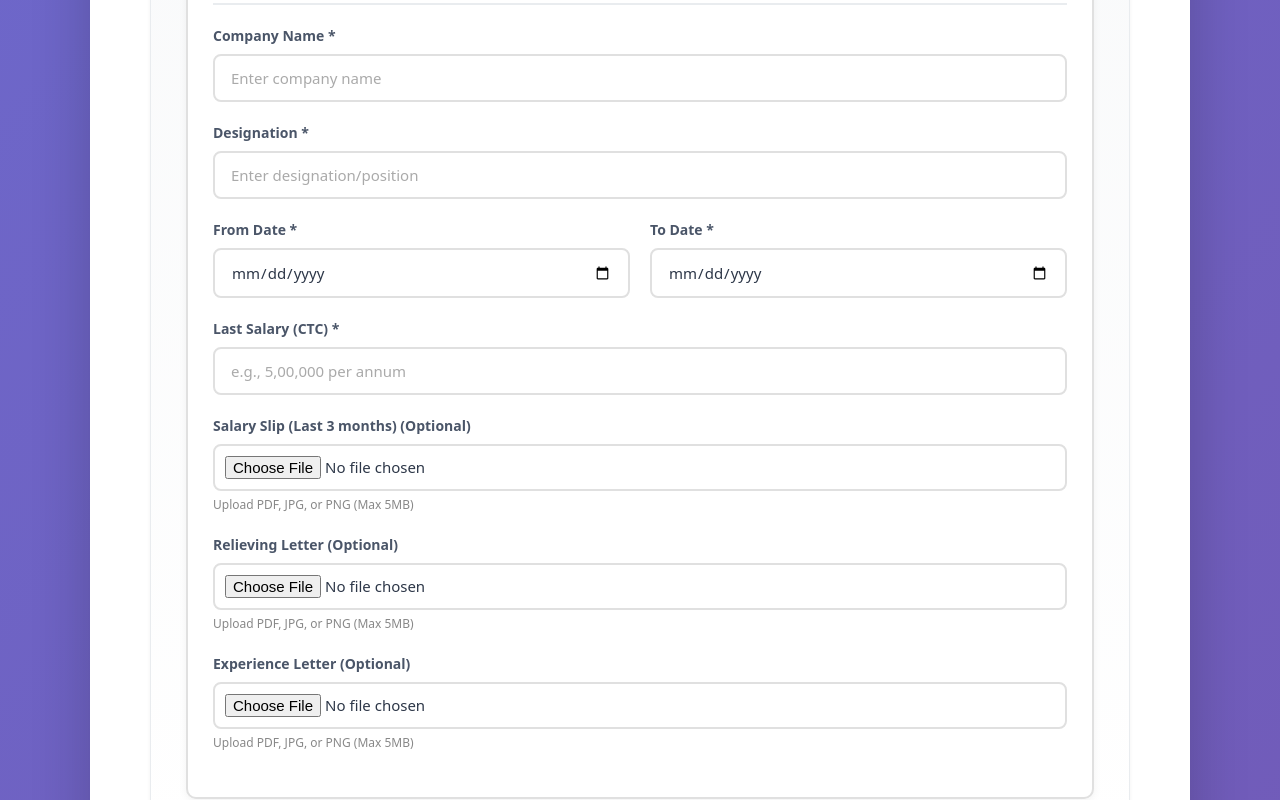
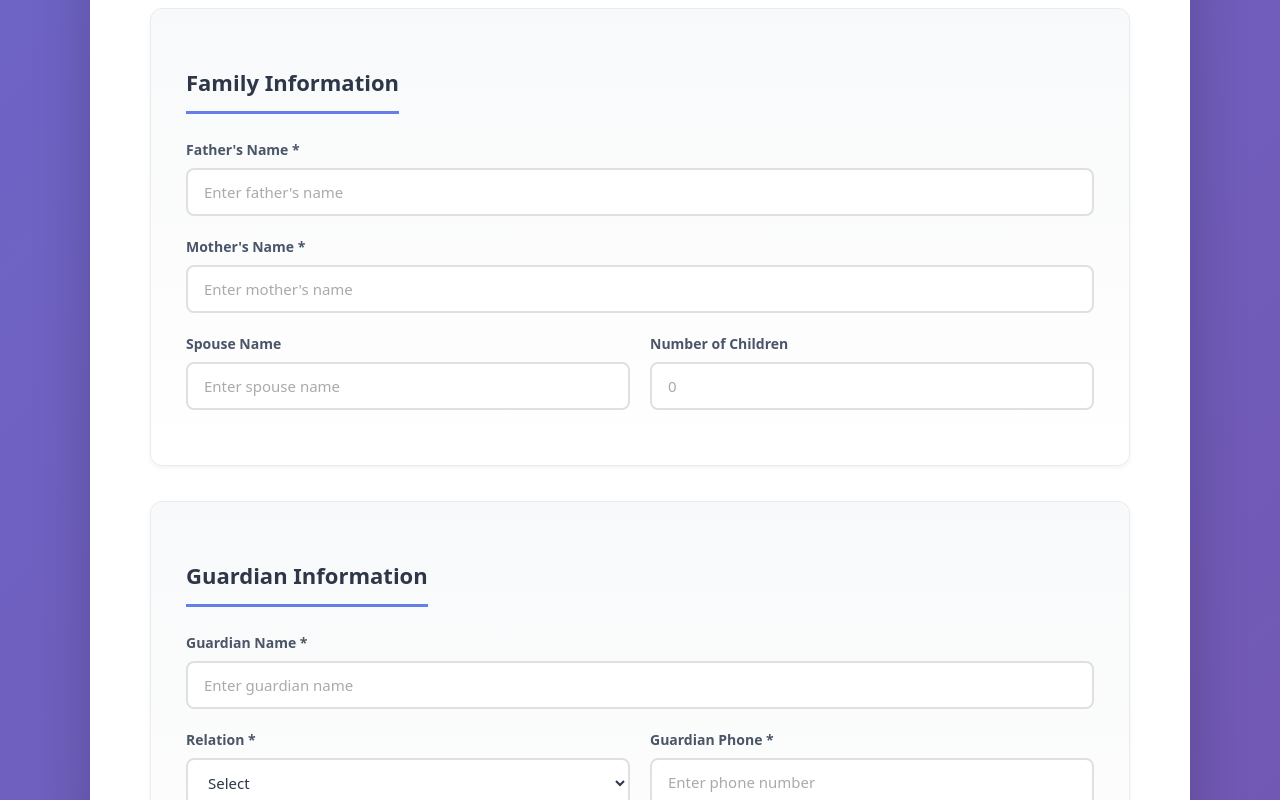
Before and after one commit to Ameesha-Katyayani/hrms-employee-form, a React (Vite) app: page / in a window 1280 px wide. Shown: the part 4580-5380 px from the top of the page. Built offline with nearby package versions, Linux system fonts and the light colour scheme.

Commit message:
removed the madatroy fiedls

```diff
--- a/src/pages/EmployeeForm.jsx
+++ b/src/pages/EmployeeForm.jsx
@@ -97,19 +97,7 @@ export default function EmployeeForm() {
     },
   ]);
 
-  const [workExperienceList, setWorkExperienceList] = useState([
-    {
-      id: 1,
-      companyName: "",
-      designation: "",
-      fromDate: "",
-      toDate: "",
-      salary: "",
-      salarySlip: null,
-      relievingLetter: null,
-      experienceLetter: null,
-    },
-  ]);
+  const [workExperienceList, setWorkExperienceList] = useState([]);
 
   const handleChange = (e) => {
     setForm({ ...form, [e.target.name]: e.target.value });
@@ -335,6 +323,11 @@ const handleWorkExperienceChange = (id, field, value) => {
 
       // 5. Upload work experience documents and insert records
       for (const exp of workExperienceList) {
+        // Skip empty work experience entries
+        if (!exp.companyName || !exp.designation) {
+          continue;
+        }
+
         let salarySlipUrl = null;
         let relievingLetterUrl = null;
         let experienceLetterUrl = null;
@@ -1044,7 +1037,7 @@ const handleWorkExperienceChange = (id, field, value) => {
               </div>
 
               <div className="form-group">
-                <label htmlFor={`companyName-${experience.id}`}>Company Name *</label>
+                <label htmlFor={`companyName-${experience.id}`}>Company Name</label>
                 <input
                   id={`companyName-${experience.id}`}
                   type="text"
@@ -1053,12 +1046,11 @@ const handleWorkExperienceChange = (id, field, value) => {
                   onChange={(e) =>
                     handleWorkExperienceChange(experience.id, "companyName", e.target.value)
                   }
-                  required
                 />
               </div>
 
               <div className="form-group">
-                <label htmlFor={`designation-${experience.id}`}>Designation *</label>
+                <label htmlFor={`designation-${experience.id}`}>Designation</label>
                 <input
                   id={`designation-${experience.id}`}
                   type="text"
@@ -1067,13 +1059,12 @@ const handleWorkExperienceChange = (id, field, value) => {
                   onChange={(e) =>
                     handleWorkExperienceChange(experience.id, "designation", e.target.value)
                   }
-                  required
                 />
               </div>
 
               <div className="form-row">
                 <div className="form-group">
-                  <label htmlFor={`fromDate-${experience.id}`}>From Date *</label>
+                  <label htmlFor={`fromDate-${experience.id}`}>From Date</label>
                   <input
                     id={`fromDate-${experience.id}`}
                     type="date"
@@ -1081,12 +1072,11 @@ const handleWorkExperienceChange = (id, field, value) => {
                     onChange={(e) =>
                       handleWorkExperienceChange(experience.id, "fromDate", e.target.value)
                     }
-                    required
                   />
                 </div>
 
                 <div className="form-group">
-                  <label htmlFor={`toDate-${experience.id}`}>To Date *</label>
+                  <label htmlFor={`toDate-${experience.id}`}>To Date</label>
                   <input
                     id={`toDate-${experience.id}`}
                     type="date"
@@ -1094,13 +1084,12 @@ const handleWorkExperienceChange = (id, field, value) => {
                     onChange={(e) =>
                       handleWorkExperienceChange(experience.id, "toDate", e.target.value)
                     }
-                    required
                   />
                 </div>
               </div>
 
               <div className="form-group">
-                <label htmlFor={`salary-${experience.id}`}>Last Salary (CTC) *</label>
+                <label htmlFor={`salary-${experience.id}`}>Last Salary (CTC)</label>
                 <input
                   id={`salary-${experience.id}`}
                   type="text"
@@ -1109,7 +1098,6 @@ const handleWorkExperienceChange = (id, field, value) => {
                   onChange={(e) =>
                     handleWorkExperienceChange(experience.id, "salary", e.target.value)
                   }
-                  required
                 />
               </div>
 
```
